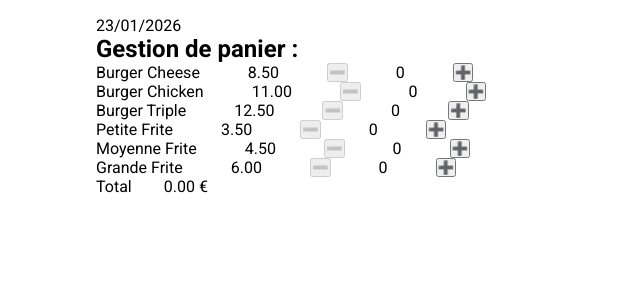
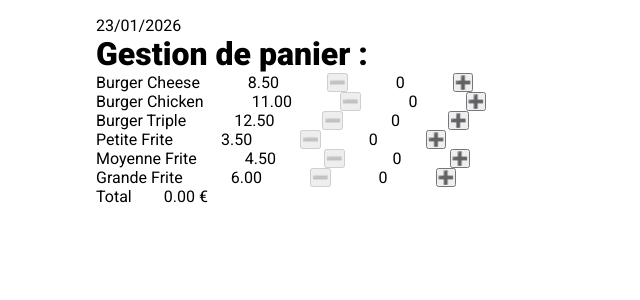
Before and after one commit to nabila-tamajnit/demo-react, a React (Vite) app: page / in a window 1280 px wide. Shown: the top 300 px of the page, without its empty margins (0-640 px from the left). Built offline with nearby package versions, Linux system fonts and the light colour scheme.

Commit message:
change style h2 and body

```diff
--- a/src/exos/3_Collections/MovieCard.module.css
+++ b/src/exos/3_Collections/MovieCard.module.css
@@ -4,11 +4,12 @@
     background-repeat: no-repeat;
 } */
 
-/* h2 {
-    color: white;
-    text-align: center;
-    font-size: 3.5rem;
-} */
+h2 {
+    /* color: white; */
+    /* text-align: center; */
+    font-size: 2rem;
+    font-weight: 900;
+}
 
 .card {
     background-color: rgb(44, 39, 39);
--- a/src/index.css
+++ b/src/index.css
@@ -50,3 +50,7 @@
 .gap-1 {
     gap : 1rem;
 }
+
+.height {
+    height: 2rem;
+}
```
